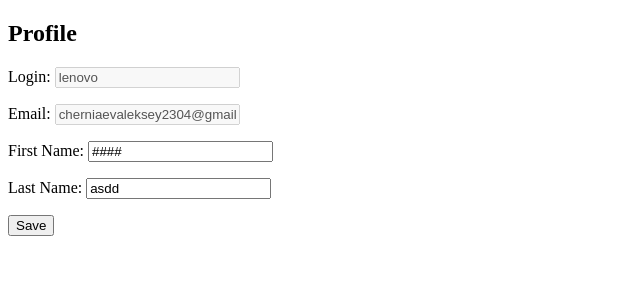
After one commit to AlekseiCherniaev/phone-store-Django, a Django app: page /user/profile/ in a window 1280 px wide. The commit adds this page. Shown: the top 300 px of the page, without its empty margins (0-640 px from the left). Run offline with Django 5.2, Linux system fonts and the light colour scheme; a user stored in the database is signed in.

Commit message:
Added user profile

```diff
--- a/product/templates/product/includes/menu.html
+++ b/product/templates/product/includes/menu.html
@@ -2,7 +2,7 @@
     <a href='{% url 'index' %}'>Main Page</a> |
     <a href='{% url 'products' %}'>See Products</a> |
     {% if user.is_authenticated %}
-        {{ user.username }} |
+        <a href="{% url 'user:profile' %}">{{ user.username }}</a> |
         <form method="post" action="{% url 'user:logout' %}" style="display: inline-block;">
             {% csrf_token %}
             <button type="submit">Logout</button>
--- a/user/forms.py
+++ b/user/forms.py
@@ -10,6 +10,21 @@ class UserForm(AuthenticationForm):
     class Meta:
         model = get_user_model()
         fields = ('username', 'password')
+
+
+class ProfileForm(forms.ModelForm):
+    username = forms.CharField(label='Login', widget=forms.TextInput(attrs={'class': 'form-input'}), disabled=True)
+    email = forms.CharField(label='Email', widget=forms.TextInput(attrs={'class': 'form-input'}), disabled=True)
+
+    class Meta:
+        model = get_user_model()
+        fields = ('username', 'email', 'first_name', 'last_name')
+        labels = {
+            'username': 'Username',
+            'email': 'Email',
+            'first_name': 'First Name',
+            'last_name': 'Last Name',
+        }
 
 
 class UserRegistrationForm(UserCreationForm):
--- /dev/null
+++ b/user/templates/user/profile_user.html
@@ -0,0 +1,12 @@
+{% extends 'product/base.html' %}
+
+{% block content %}
+    <h2>Profile</h2>
+    <form method="post">
+        {% csrf_token %}
+        {% for f in form %}
+            <p><label class="form-label" for="{{ f.id_for_label }}">{{ f.label }}: </label>{{ f }}{{ f.errors }}</p>
+        {% endfor %}
+        <p><button type="submit">Save</button></p>
+    </form>
+{% endblock %}
--- a/user/urls.py
+++ b/user/urls.py
@@ -7,6 +7,7 @@ app_name = 'user'
 
 urlpatterns = [
     path('login', views.LoginUser.as_view(), name='login'),
+    path('profile/', views.ProfileView.as_view(), name='profile'),
     path('logout', LogoutView.as_view(), name='logout'),
     path('register', views.UserRegister.as_view(), name='register'),
 ]
--- a/user/views.py
+++ b/user/views.py
@@ -1,9 +1,12 @@
+from django.contrib.auth import get_user_model
+from django.contrib.auth.mixins import LoginRequiredMixin
 from django.contrib.auth.views import LoginView
 from django.shortcuts import render
 from django.urls import reverse_lazy
-from django.views.generic import CreateView
+from django.views.generic import CreateView, UpdateView
 
 from user import forms
+from user.forms import ProfileForm
 
 
 class LoginUser(LoginView):
@@ -39,3 +42,16 @@ class UserRegister(CreateView):
     extra_context = {'title': 'Register'}
     template_name = 'user/registration_user.html'
     success_url = reverse_lazy('user:login')
+
+
+class ProfileView(LoginRequiredMixin, UpdateView):
+    template_name = 'user/profile_user.html'
+    extra_context = {'title': 'Profile'}
+    model = get_user_model()
+    form_class = forms.ProfileForm
+
+    def get_success_url(self):
+        return reverse_lazy('user:profile')
+
+    def get_object(self, queryset=None):
+        return self.request.user
```
Also changed, not shown: db.sqlite3.
